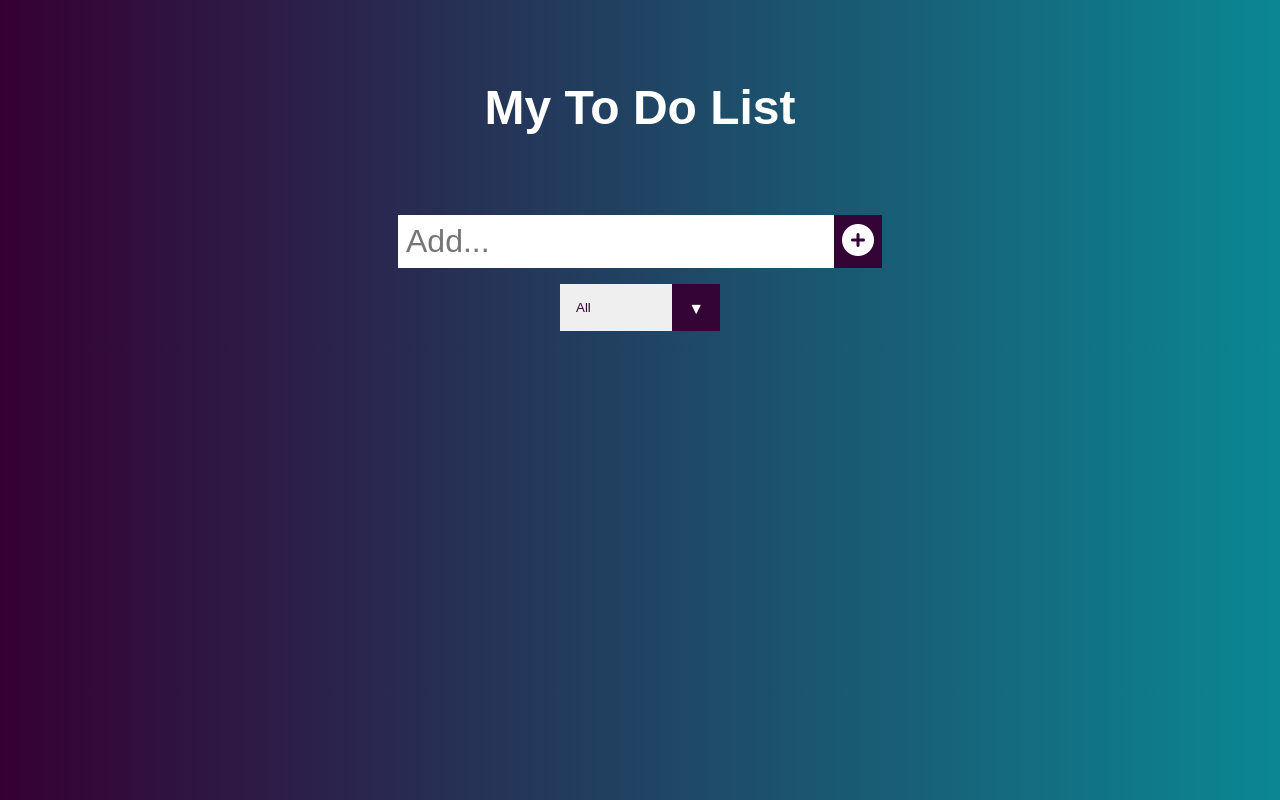
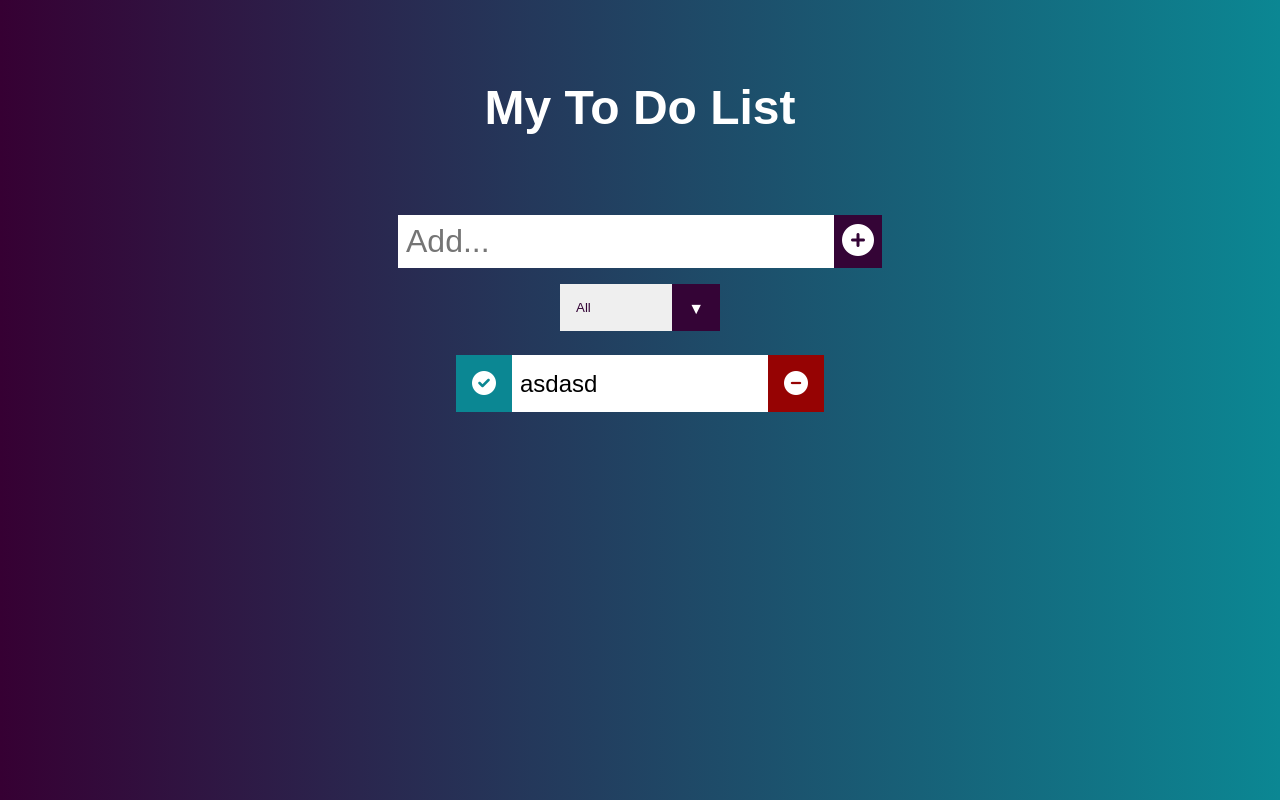
Before and after one commit to kansavkanbek/react-todo-list, a React (Create React App) app: page / in a window 1280 px wide. Built offline with nearby package versions, Linux system fonts and the light colour scheme.

Commit message:
girilen metinlerin tutulması sağlandı ve çalıştırılmak üzere butonlar eklendi

```diff
--- a/src/App.js
+++ b/src/App.js
@@ -1,13 +1,23 @@
+import { useState } from 'react';
 import './App.css';
 import Form from './Components/Form';
+import TodoList from './Components/TodoList';
+
 
 function App() {
+  const [inputText, setInputText] = useState("");
+
+
   return (
     <div className="App">
       <header>
         <h1>My To Do List</h1>
       </header>
-      <Form/>
+      <Form
+       inputText = {inputText}
+       setInputText = {setInputText}
+      />
+      <TodoList></TodoList>
     </div>
   );
 }
--- a/src/Components/Form.jsx
+++ b/src/Components/Form.jsx
@@ -1,17 +1,27 @@
 import React from 'react'
 
-function Form() {
+function Form({inputText, setInputText}) {
+  const inputTextHandler = (e) => {
+    setInputText(e.target.value);
+
+  }
+
+
+  const submitToDoHandler = (e) => {
+    e.preventDefault();
+  }
+
   return (
     <form>
-        <div class="search">
-            <input type="text" class="todo-input" placeholder="Add..." />
-            <button class="todo-button" type="submit">
-                <i class="fas fa-plus-circle"></i>
+        <div className="search">
+            <input value={inputText} type="text" className="todo-input" placeholder="Add..." onChange={inputTextHandler}/>
+            <button className="todo-button" type="submit" onClick={submitToDoHandler}>
+                <i className="fas fa-plus-circle"></i>
             </button>
         </div>
 
-        <div class="select">
-            <select name="todos" class="filter-todo">
+        <div className="select">
+            <select name="todos" className="filter-todo">
                 <option value="all">All</option>
                 <option value="completed">Completed</option>
                 <option value="uncompleted">Uncompleted</option>
--- /dev/null
+++ b/src/Components/Todo.jsx
@@ -0,0 +1,17 @@
+import React from 'react'
+
+function Todo() {
+  return (
+    <div className="todo">
+        <button className="complete-btn">
+            <i className="fas fa-check-circle"></i>
+        </button>
+        <li className="todo-item">asdasd</li>
+        <button className="trash-btn">
+            <i className="fa fa-minus-circle"></i>
+        </button>
+    </div>
+  )
+}
+
+export default Todo
--- /dev/null
+++ b/src/Components/TodoList.jsx
@@ -0,0 +1,14 @@
+import React from 'react'
+import Todo from './Todo.jsx'
+
+function TodoList() {
+  return (
+    <div className='todo-container'>
+        <ul className="todo-list">
+            <Todo/>
+        </ul>
+    </div>
+  )
+}
+
+export default TodoList
```
